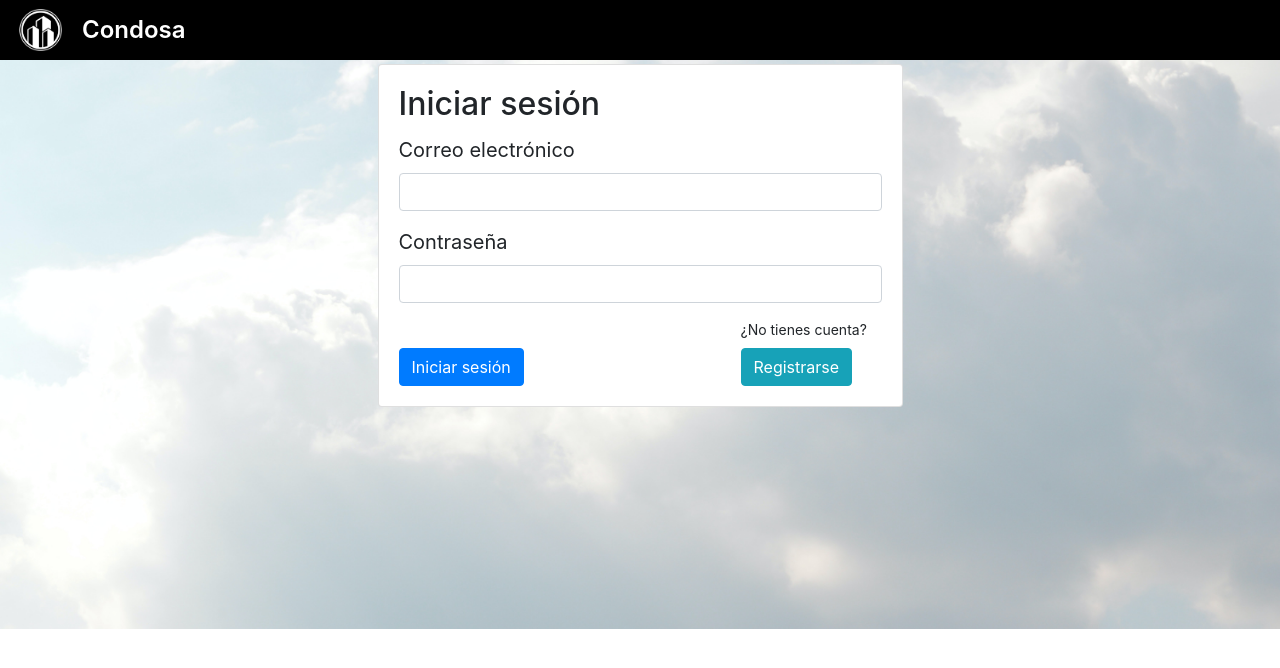
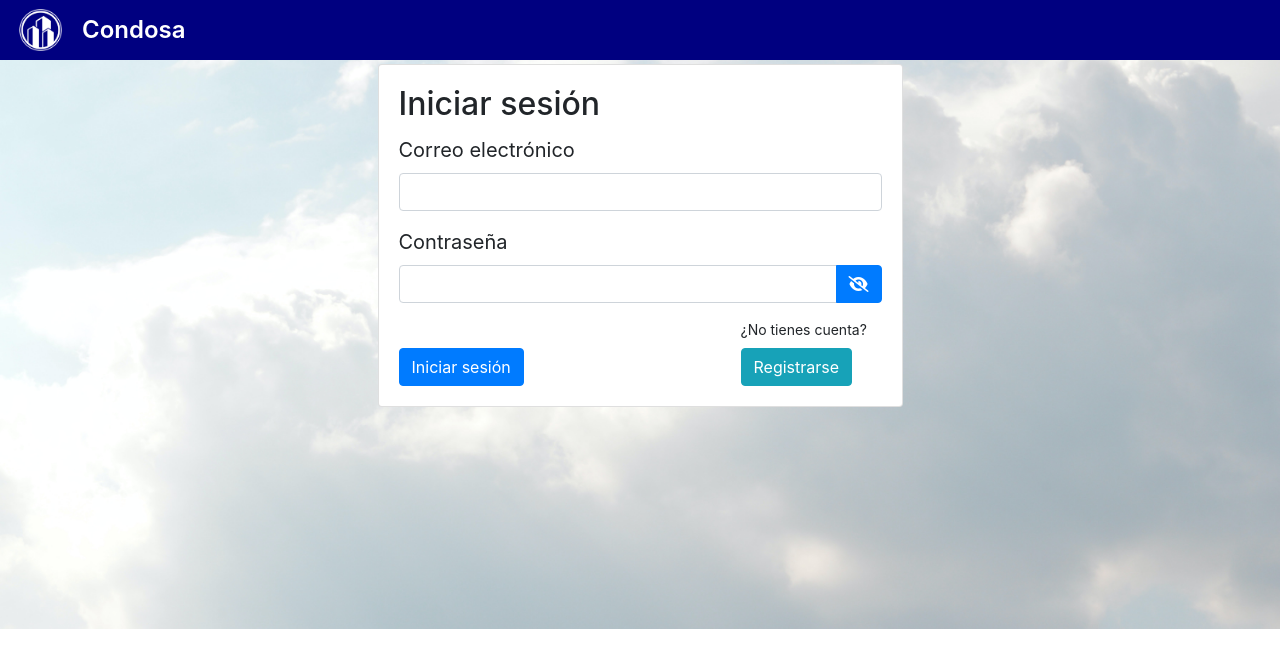
Before and after one commit to Lucero-G/CUS01_Solicitar_Cotizacion, an Angular app in the folder Frontend/: page /pagina3 in a window 1280 px wide. Shown: the top 668 px of the page. Built offline with nearby package versions, Linux system fonts and the light colour scheme; no server answers.

Commit message:
cambio color y ojito

```diff
--- a/Frontend/src/app/app.component.html
+++ b/Frontend/src/app/app.component.html
@@ -42,7 +42,7 @@
     height: 60px;
     display: flex;
     align-items: center;
-    background-color: #000;
+    background-color: #000080;
     color: white;
     font-weight: 600;
   }
--- a/Frontend/src/app/componentes/login/login.component.html
+++ b/Frontend/src/app/componentes/login/login.component.html
@@ -1,6 +1,5 @@
 <link rel="stylesheet" href="https://cdnjs.cloudflare.com/ajax/libs/font-awesome/6.0.0-beta3/css/all.min.css">
 <link rel="stylesheet" href="https://stackpath.bootstrapcdn.com/bootstrap/4.5.0/css/bootstrap.min.css">
-
 <div class="container mt-5">
   <div class="row justify-content-center">
     <div class="col-lg-6">
@@ -14,7 +13,14 @@
             </div>
             <div class="form-group">
               <label for="password">Contraseña</label>
-              <input type="password" id="password" name="password" [(ngModel)]="password" required class="form-control">
+              <div class="input-group">
+                <input type="{{ showPassword ? 'text' : 'password' }}" id="password" name="password" [(ngModel)]="password" required class="form-control">
+                <div class="input-group-append">
+                  <button id="show_password" class="btn btn-primary" type="button" (click)="mostrarPassword()">
+                    <span [ngClass]="showPassword ? 'fa fa-eye' : 'fa fa-eye-slash'" class="icon"></span>
+                  </button>
+                </div>
+              </div>
             </div>
             <div class="row">
               <div class="col-8"></div>
--- a/Frontend/src/app/componentes/login/login.component.ts
+++ b/Frontend/src/app/componentes/login/login.component.ts
@@ -14,6 +14,8 @@ export class LoginComponent {
 
   personas: any;
   solicitantes: any;
+
+  showPassword: boolean = false;
 
   constructor(private conexion: ConexionService, private router: Router,private usuarioService: NombreUsuarioService) {}
 
@@ -66,4 +68,8 @@ export class LoginComponent {
   registrarse(): void{
     this.router.navigateByUrl('/registro');
   }
+  //para agregar el ojito a la contrasenia
+  mostrarPassword() {
+    this.showPassword = !this.showPassword;
+  }
 }
```
